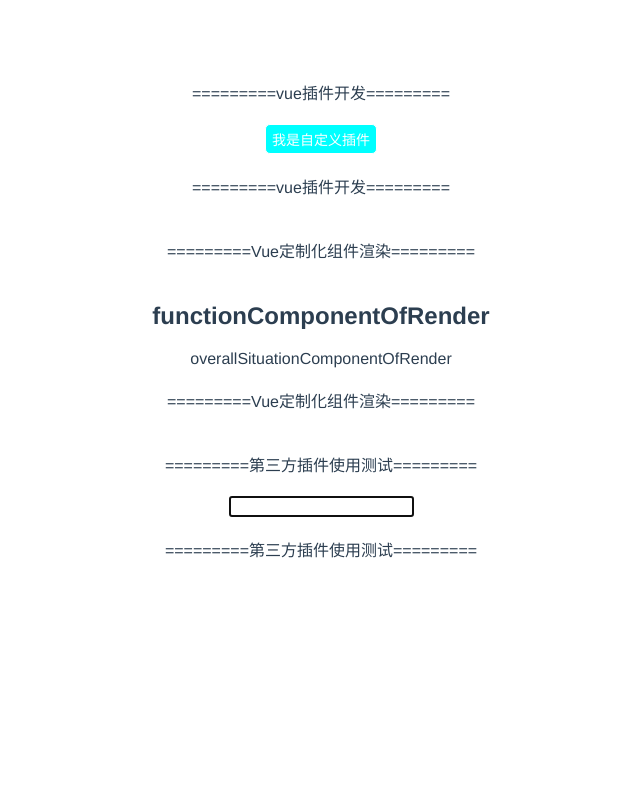
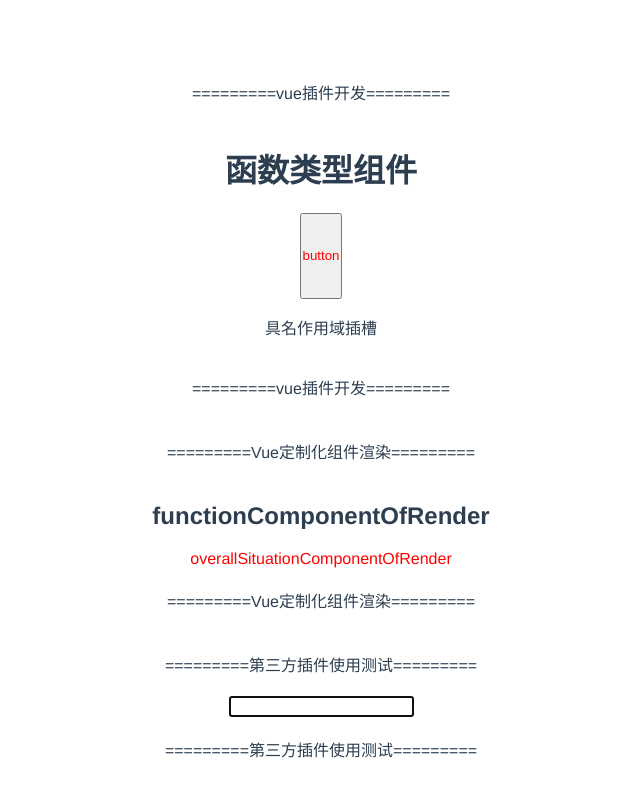
Before and after one commit to keligirl/vue-version-two-test, a Vue app: page / in a window 1280 px wide. Shown: the top 796 px of the page, without its empty margins (319-959 px from the left). Built offline with nearby package versions, Linux system fonts and the light colour scheme.

Commit message:
Vue组件之插件

```diff
--- a/src/App.vue
+++ b/src/App.vue
@@ -1,7 +1,18 @@
 <template>
   <div id="app">
     <div class="padding">=========vue插件开发=========</div>
-    <vue-plugin>我是自定义插件</vue-plugin>
+    <!-- <vue-plugin type="text" @click="handleClick">我是自定义插件</vue-plugin> -->
+    <vue-plugin type="text" @click="handleClick">
+      <template v-slot:header>
+        <h1>函数类型组件</h1>
+      </template>
+
+      <p>button</p>
+
+      <template v-slot:footer>
+        <p>具名作用域插槽</p>
+      </template>
+    </vue-plugin>
     <div class="padding">=========vue插件开发=========</div>
 
     <div class="padding">=========Vue定制化组件渲染=========</div>
@@ -54,10 +65,16 @@ export default {
       currentComponent: "VueDirective",
     };
   },
+  provide: {
+    provideInfo: "我是依赖注入提供方"
+  },
   methods: {
     updateItemsOrder(newOrder) {
       this.items = newOrder;
       console.log("新排序:", newOrder);
+    },
+    handleClick() {
+      console.log("el-button-methods");
     },
   },
 };
--- a/src/components/VueDirective.vue
+++ b/src/components/VueDirective.vue
@@ -5,9 +5,29 @@
 </template>
 <script>
 export default {
+  props: {
+    bar: {
+      default() {
+        return this.provideInfo;
+      },
+    },
+  },
   data() {
-    return {};
+    return {
+      // bar: this.provideInfo,
+    };
   },
-  mounted() {},
+  // inject: ["provideInfo"],
+  inject: {
+    provideInfo: {
+      // from: "App",
+      // default: "provideInfo"
+      default: () => [111],
+    },
+  },
+  mounted() {
+    console.log(this.provideInfo);
+    console.log(this.bar);
+  },
 };
 </script>
--- a/src/components/VuePlugin/index.js
+++ b/src/components/VuePlugin/index.js
@@ -2,7 +2,82 @@ import MyPluginButton from "./MyPlugin.vue";
 
 const MyPlugin = {
   install(Vue) {
-    Vue.component("vue-plugin", MyPluginButton);
+    // Vue.component("vue-plugin", MyPluginButton);
+    Vue.component("vue-plugin", {
+      render: function (createElement) {
+        // return createElement(
+        //   "button",
+        //   {
+        //     style: { color: "red" },
+        //     class: { padding: true },
+        //     attrs: {
+        //       id: "my-button",
+        //       name: "my-button",
+        //     },
+        //     // domProps: {
+        //     //   innerHTML: 'baz'
+        //     // },
+        //     on: {
+        //       // click: function(e) {
+        //       //   console.log(e)
+        //       // }
+        //       click: this.clickHandler,
+        //     },
+        //     key: "myKey",
+        //     ref: "myRef",
+        //   },
+        //   this.$slots.default
+        // );
+
+        var header = this.$slots.header;
+        var body = this.$slots.default;
+        var footer = this.$slots.footer;
+        return createElement("div", [
+          createElement("header", header),
+          createElement(
+            "button",
+            {
+              style: { color: "red" },
+              class: { padding: true },
+              attrs: {
+                id: "my-button",
+                name: "my-button",
+              },
+              // domProps: {
+              //   innerHTML: 'baz'
+              // },
+              on: {
+                // click: function(e) {
+                //   console.log(e)
+                // }
+                click: this.clickHandler,
+              },
+              key: "myKey",
+              ref: "myRef",
+            },
+            body
+          ),
+          createElement("footer", footer),
+        ]);
+      },
+      props: {
+        size: {
+          type: String,
+        },
+        type: {
+          type: String,
+          default: "primary",
+        },
+      },
+      methods: {
+        clickHandler() {
+          this.$emit("click");
+        },
+      },
+      mounted() {
+        console.log("已加载");
+      },
+    });
   },
 };
 
--- a/src/components/part/index.js
+++ b/src/components/part/index.js
@@ -1,10 +1,18 @@
-const partComponentsRender= {
-  render: function(createElement) {
-    return createElement("span",this.$slots.default)
+const partComponentsRender = {
+  render: function (createElement) {
+    return createElement(
+      "span",
+      {
+        style: {
+          color: "red",
+        },
+      },
+      this.$slots.default
+    );
   },
   props: {
+    name: "render-part",
+  },
+};
 
-  }
-}
-
-export default partComponentsRender
+export default partComponentsRender;
```
